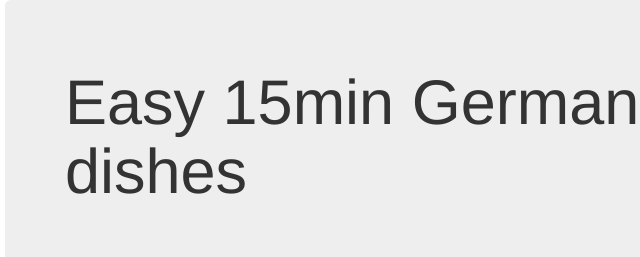
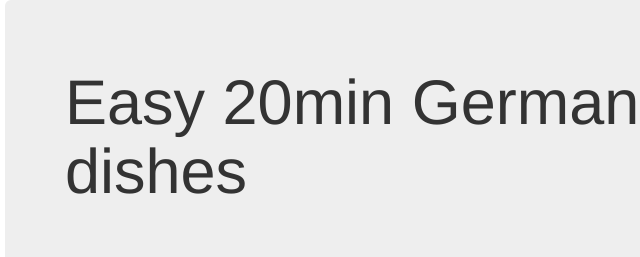
Before and after one commit to Louisahaas/Group-Project-2, a plain HTML site: page index.html in a window 1280 px wide. Shown: the top 257 px of the page, 65-705 px from the left. Drawn offline with Linux system fonts and the light colour scheme.

Commit message:
Updating the minutes taken to 20

```diff
--- a/index.html
+++ b/index.html
@@ -14,7 +14,7 @@ initial-scale=1.0">
   <div class='jumbotron'>
     <div class="row">
       <div class="col-sm-8">
-    <h1>Easy 15min German dishes</h1>
+    <h1>Easy 20min German dishes</h1>
   </div>
   <div class="col-sm-4">
     <img src='images/German food.jpeg' class="img-responsive">
```
